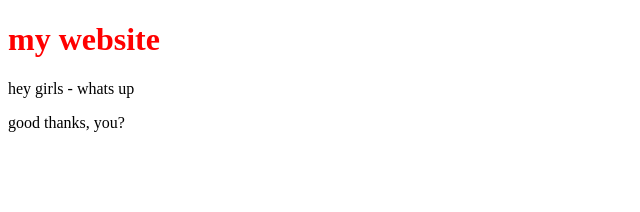
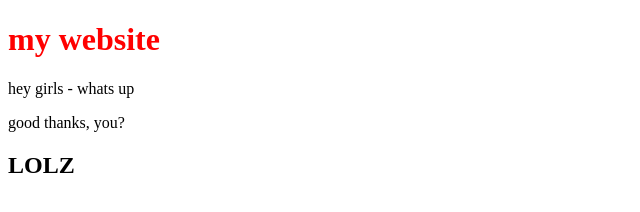
Before and after one commit to veenadave/coding-gals1, a plain HTML site: page index.html in a window 1280 px wide. Shown: the whole page, without its empty margins (0-640 px from the left). Drawn offline with Linux system fonts and the light colour scheme.

Commit message:
new header

```diff
--- a/index.html
+++ b/index.html
@@ -11,6 +11,8 @@
   <p> hey girls - whats up </p>
   <p> good thanks, you? </p>
 
+  <h2> LOLZ </h2>
+
 
 
 
```
